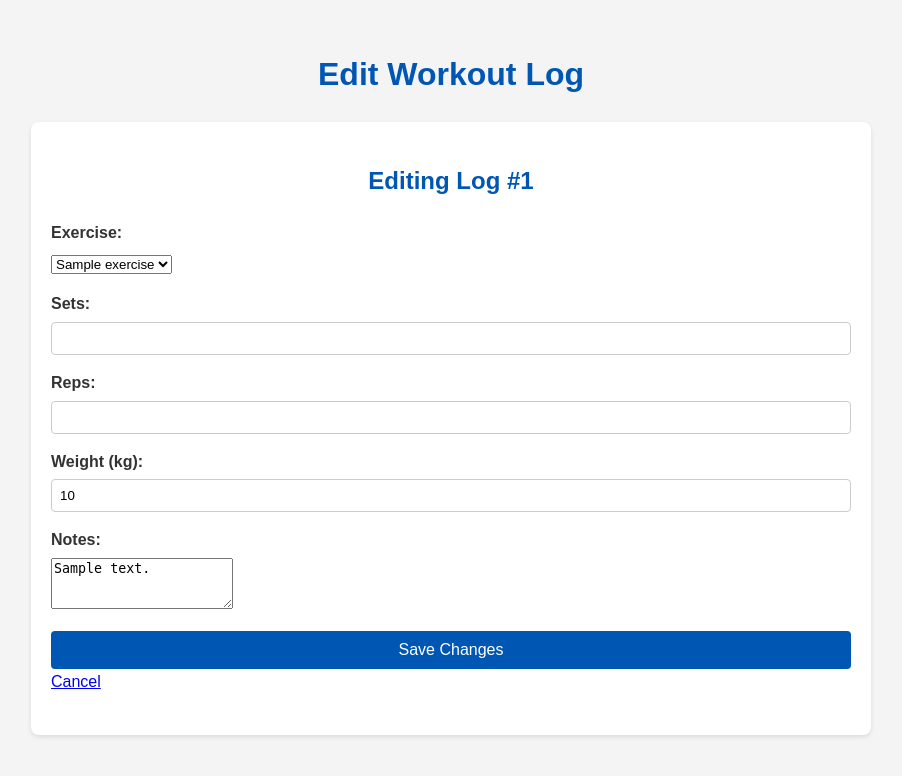
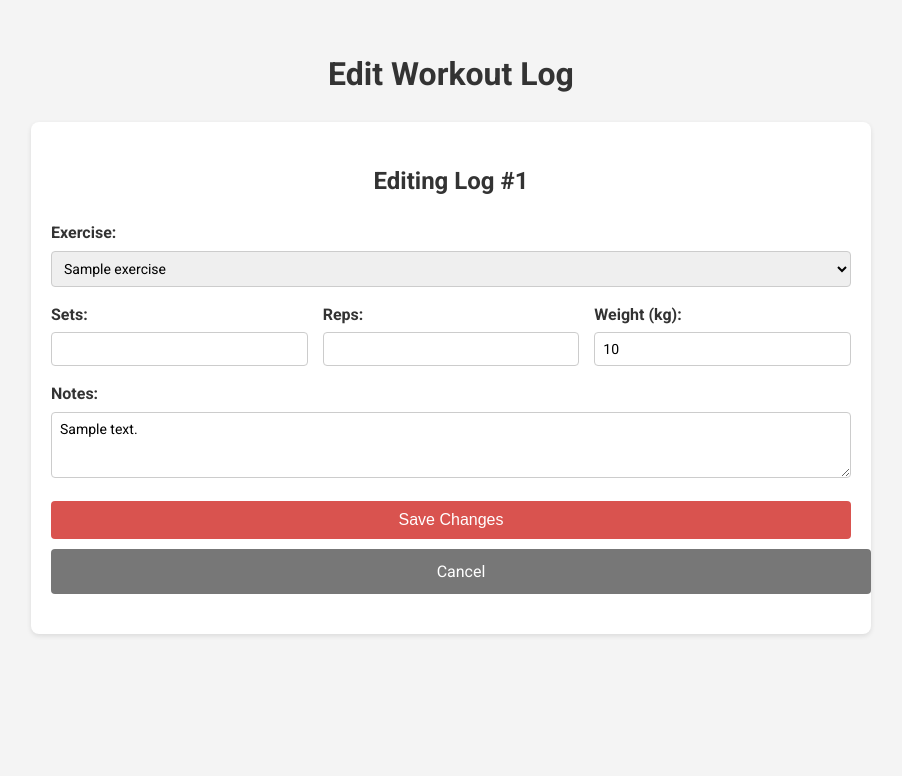
Before and after one commit to CazK0/Basic-Gym, a Flask app: template GymProject/templates/edit.html in a window 1280 px wide. Shown: the top 776 px of the page, without its empty margins (189-1091 px from the left). Run offline with Flask 3, Linux system fonts and the light colour scheme; the template is opened without the code that fills it: most values are stand-ins (such as "Sample title", 1, 10 or a date in 2020).

Commit message:
Refactor CSS styles and update button colors

```diff
--- a/GymProject/static/style.css
+++ b/GymProject/static/style.css
@@ -1,5 +1,5 @@
 body {
-    font-family: Arial, sans-serif;
+    font-family: 'Roboto', sans-serif;
     background-color: #f4f4f4;
     color: #333;
     line-height: 1.6;
@@ -8,7 +8,7 @@ body {
 
 header, h2 {
     text-align: center;
-    color: #0056b3;
+    color: #333;
 }
 
 main {
@@ -34,19 +34,11 @@ main {
     font-weight: bold;
 }
 
-.form-group input {
-    width: 100%;
-    padding: 8px;
-    box-sizing: border-box;
-    border: 1px solid #ccc;
-    border-radius: 4px;
-}
-
 .btn-submit {
     display: block;
     width: 100%;
     padding: 10px;
-    background-color: #0056b3;
+    background-color: #d9534f;
     color: white;
     border: none;
     border-radius: 4px;
@@ -55,7 +47,7 @@ main {
 }
 
 .btn-submit:hover {
-    background-color: #004494;
+    background-color: #c9302c;
 }
 
 hr {
@@ -73,12 +65,6 @@ table {
     border-collapse: collapse;
 }
 
-th, td {
-    padding: 12px;
-    border-bottom: 1px solid #ddd;
-    text-align: left;
-}
-
 th {
     background-color: #f0f0f0;
     font-weight: bold;
@@ -87,3 +73,137 @@ th {
 tbody tr:hover {
     background-color: #f9f9f9;
 }
+
+.form-group select,
+.form-group textarea,
+.form-group input {
+    width: 100%;
+    padding: 8px;
+    box-sizing: border-box;
+    border: 1px solid #ccc;
+    border-radius: 4px;
+    font-family: 'Roboto', sans-serif;
+    font-size: 14px;
+}
+
+textarea {
+    resize: vertical;
+    min-height: 60px;
+}
+
+.filter-form {
+    background-color: #f9f9f9;
+    padding: 15px;
+    border-radius: 5px;
+    margin-bottom: 20px;
+    display: flex;
+    align-items: center;
+    gap: 10px;
+}
+.filter-form label {
+    font-weight: bold;
+}
+.filter-form select {
+    padding: 8px;
+}
+.filter-form button {
+    padding: 8px 12px;
+    background-color: #555;
+    color: white;
+    border: none;
+    border-radius: 4px;
+    cursor: pointer;
+}
+.filter-form button:hover {
+    background-color: #333;
+}
+
+.plot-container {
+    width: 100%;
+    margin-bottom: 20px;
+}
+.plot-container img {
+    max-width: 100%;
+    height: auto;
+    border: 1px solid #ddd;
+    border-radius: 4px;
+}
+
+.btn-delete {
+    display: inline-block;
+    padding: 4px 10px;
+    background-color: #d9534f;
+    color: white;
+    text-decoration: none;
+    border-radius: 4px;
+    font-weight: bold;
+    text-align: center;
+}
+.btn-delete:hover {
+    background-color: #c9302c;
+}
+
+input[type=number]::-webkit-outer-spin-button,
+input[type=number]::-webkit-inner-spin-button {
+  -webkit-appearance: none;
+  margin: 0;
+}
+
+.btn-edit {
+    display: inline-block;
+    padding: 4px 10px;
+    background-color: #337ab7;
+    color: white;
+    text-decoration: none;
+    border-radius: 4px;
+    font-weight: bold;
+    text-align: center;
+    margin-right: 5px;
+}
+.btn-edit:hover {
+    background-color: #286090;
+}
+
+.action-buttons {
+    text-align: center;
+}
+
+.btn-cancel {
+    display: block;
+    width: 100%;
+    padding: 10px;
+    margin-top: 10px;
+    background-color: #777;
+    color: white;
+    border: none;
+    border-radius: 4px;
+    font-size: 16px;
+    cursor: pointer;
+    text-align: center;
+    text-decoration: none;
+}
+.btn-cancel:hover {
+    background-container: #555;
+}
+
+th, td {
+    padding: 12px;
+    border-bottom: 1px solid #ddd;
+    text-align: left;
+    word-break: break-word;
+}
+
+th:last-child,
+td:last-child {
+    width: 120px;
+    text-align: center;
+}
+
+.form-row {
+    display: flex;
+    gap: 15px;
+}
+
+.form-row .form-group {
+    flex: 1;
+}
```
